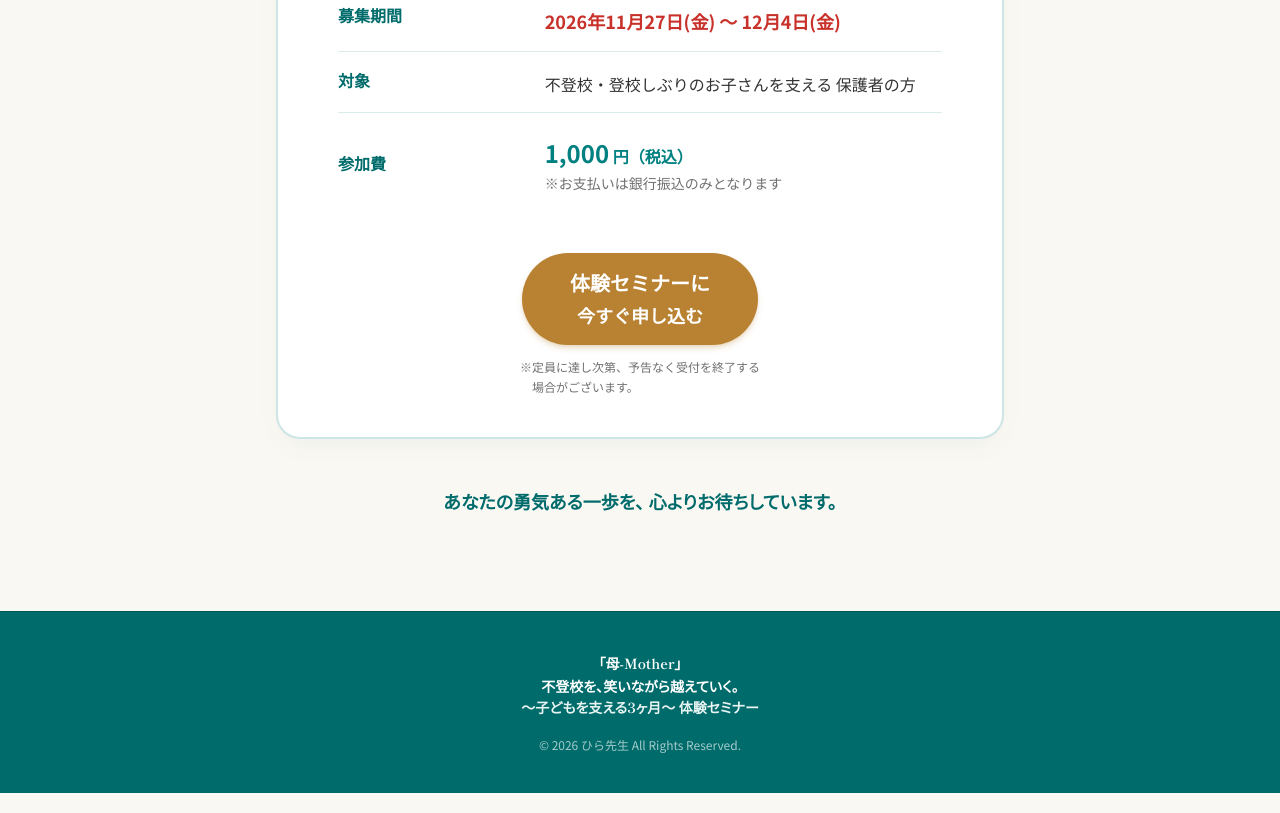
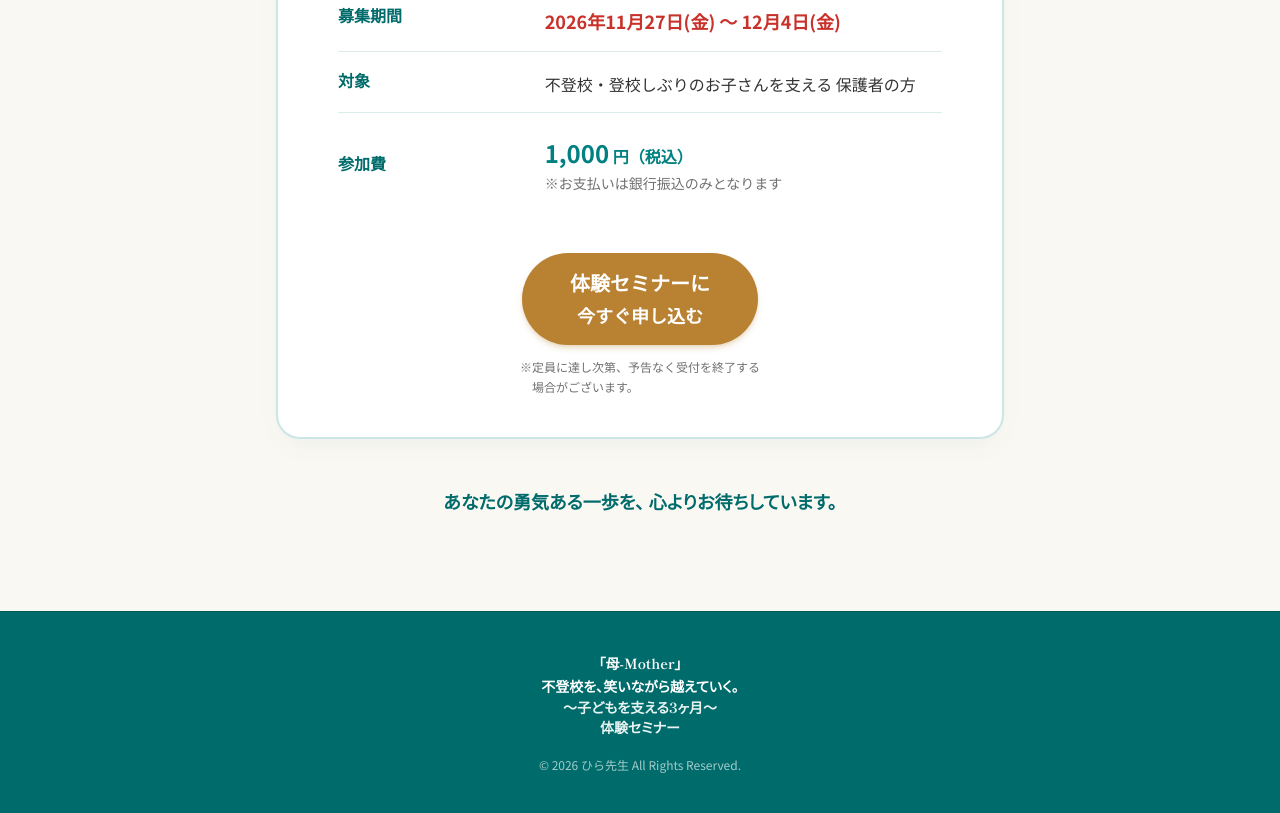
Before and after one commit to ladybirdm1206-spec/mother1th, a plain HTML site: page seminar2/index.html in a window 1280 px wide. Shown: the part 9106-9919 px from the top of the page. Drawn offline with nearby package versions, Linux system fonts and the light colour scheme.

Commit message:
seminar2: split footer subtitle into separate lines
Co-Authored-By: Claude Opus 5.5 <noreply@anthropic.com>
Claude-Session: https://claude.ai/code/session_01MEe9dy1wyBhZqctxGmCrS6

```diff
--- a/seminar2/index.html
+++ b/seminar2/index.html
@@ -798,7 +798,8 @@
       <p class="font-mincho font-bold text-white text-sm leading-relaxed">
         <span class="block">「母-Mother」</span>
         <span class="block">不登校を、笑いながら越えていく。</span>
-        <span class="block text-xs sm:text-sm text-[#E8F4F2]">〜子どもを支える3ヶ月〜 体験セミナー</span>
+        <span class="block text-xs sm:text-sm text-[#E8F4F2]">〜子どもを支える3ヶ月〜</span>
+        <span class="block text-xs sm:text-sm text-[#E8F4F2]">体験セミナー</span>
       </p>
       <p class="text-[#E8F4F2]/70 pt-2">&copy; 2026 ひら先生 All Rights Reserved.</p>
     </div>
```
